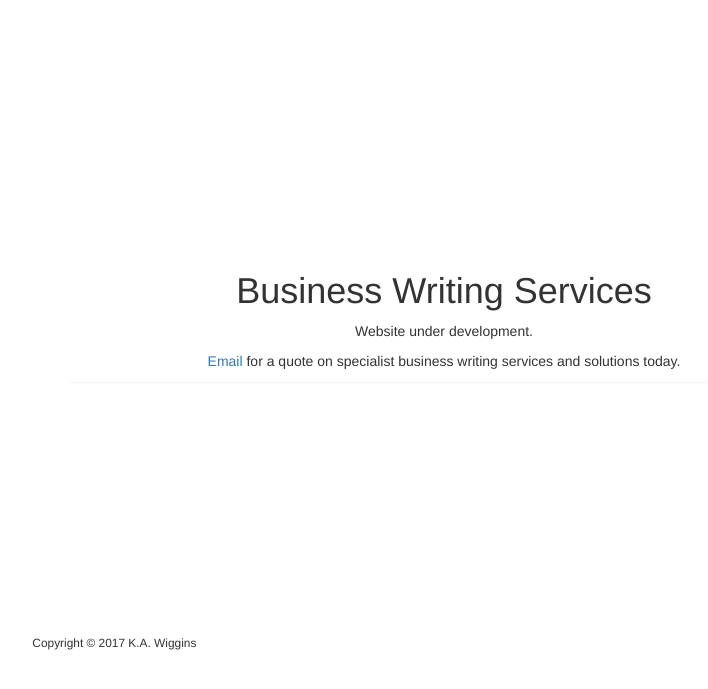
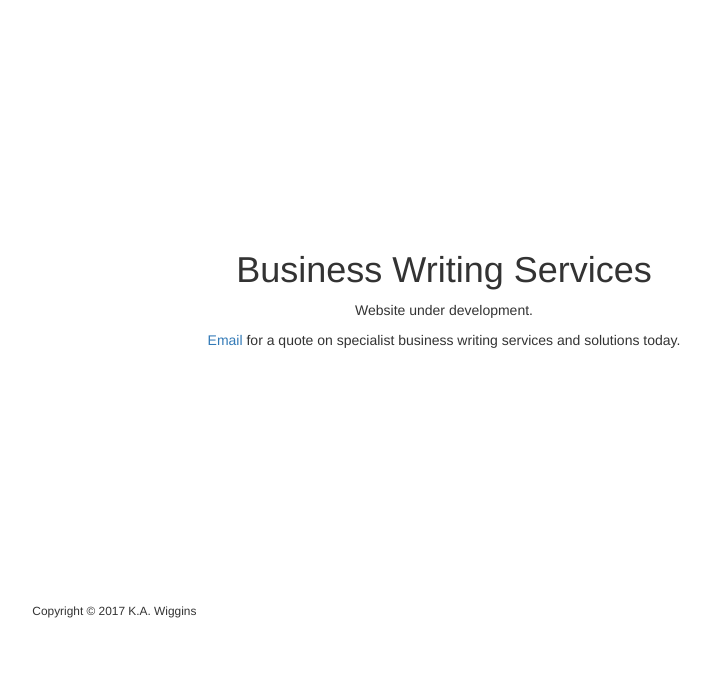
Before and after one commit to kaiewiggins/businesswriting, a Jekyll site: the page built from index.html, in a window 1280 px wide. Shown: the top 689 px of the page, without its empty margins (196-904 px from the left). Built offline with Jekyll 4.4.1, drawn with Linux system fonts in a browser that asks for light colours; nearby versions of some CDN libraries.

Commit message:
Update index.html

```diff
--- a/index.html
+++ b/index.html
@@ -2,10 +2,10 @@
 layout: default
 title: Business Writing Solutions
 ---
-<div style="background: #ffffff url("https://static.pexels.com/photos/38892/pexels-photo-38892.jpeg") no-repeat right top;">
-  <div class="panel" style="margin: 20%; text-align: center;">
+<div style="background-image: #ffffff url("https://static.pexels.com/photos/38892/pexels-photo-38892.jpeg") no-repeat right top;">
+<div style="margin: 20%; text-align: center;">
     <h1>Business Writing Services</h1>
       <p>Website under development.</p>
     <p><a href= "mailto:kaie.web@gmail.com?Subject=Send%20my%20business%20writing%20solutions%20quote" target="_top"">Email </a>for a quote on specialist business writing services and solutions today.</p>
-</div>
-        </div>
+      </div>
+      </div>
```
